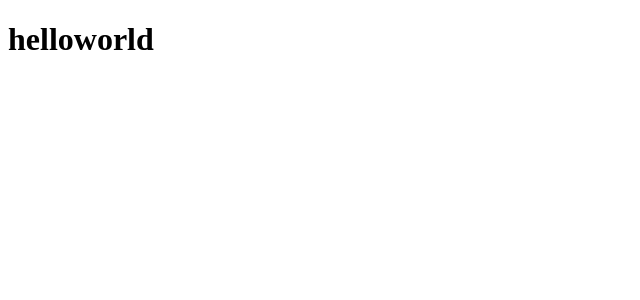
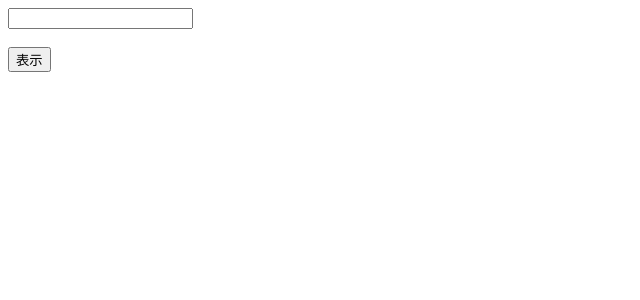
Before and after one commit to nagisora/react-basis, a React (Vite) app: page / in a window 1280 px wide. Shown: the top 300 px of the page, without its empty margins (0-640 px from the left). Built offline with nearby package versions, Linux system fonts and the light colour scheme.

Commit message:
再レンダリングの実験

```diff
--- a/src/App.jsx
+++ b/src/App.jsx
@@ -1,7 +1,25 @@
+import { useCallback, useState } from "react"
+import { ChildArea } from "./component/ChildArea";
+
 export const App = () => {
+    console.log("APP");
+
+    const [text, setText] = useState("");
+    const [open, setOpen] = useState(false);
+
+    const onChangeText = (e) => setText(e.target.value);
+
+    const onClickOpen = () => setOpen(!open);
+
+    const onClickClose = useCallback(() => setOpen(false), [setOpen]);
+
     return (
         <div>
-            <h1>helloworld</h1>
+            <input value={text} onChange={onChangeText} />
+            <br />
+            <br />
+            <button onClick={onClickOpen}>表示</button>
+            <ChildArea open={open} onClickClose={onClickClose} />
         </div>
     )
 }
--- /dev/null
+++ b/src/component/ChildArea.jsx
@@ -0,0 +1,29 @@
+import { memo } from "react";
+
+const style = {
+  width: "100%",
+  height: "200px",
+  backgroundColor: "khaki"
+};
+
+
+export const ChildArea = memo((props) => {
+    const { open, onClickClose } = props;
+    console.log("ChildArea");
+
+    const data = [...Array(2000).keys()];
+    data.forEach(() => {
+      console.log("data");
+    });
+
+    return (
+      <>
+        {open ? (
+          <div style={style}>
+            <p>子コンポーネント</p>
+            <button onClick={onClickClose}>閉じる</button>
+          </div>
+        ) : null}
+      </>
+    );
+});
```
